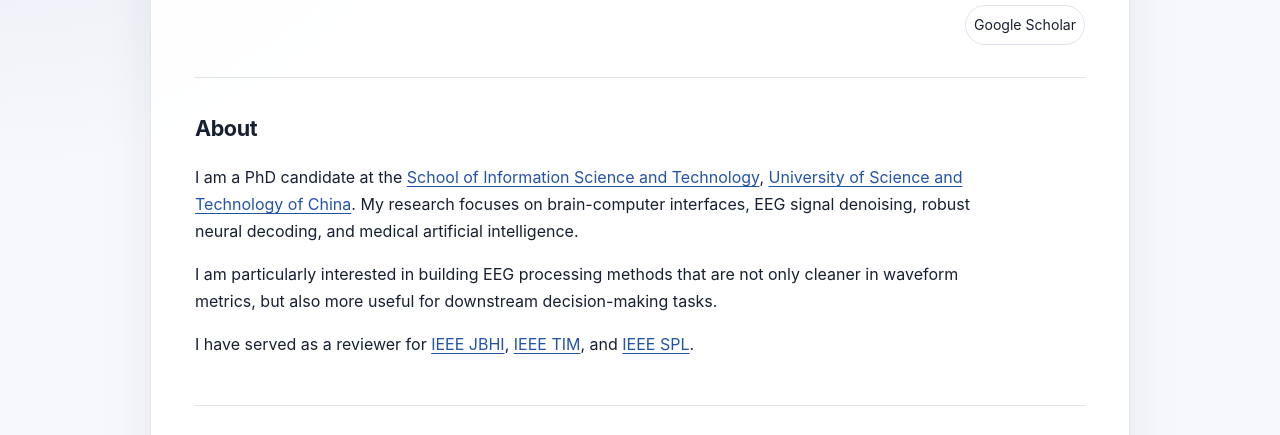
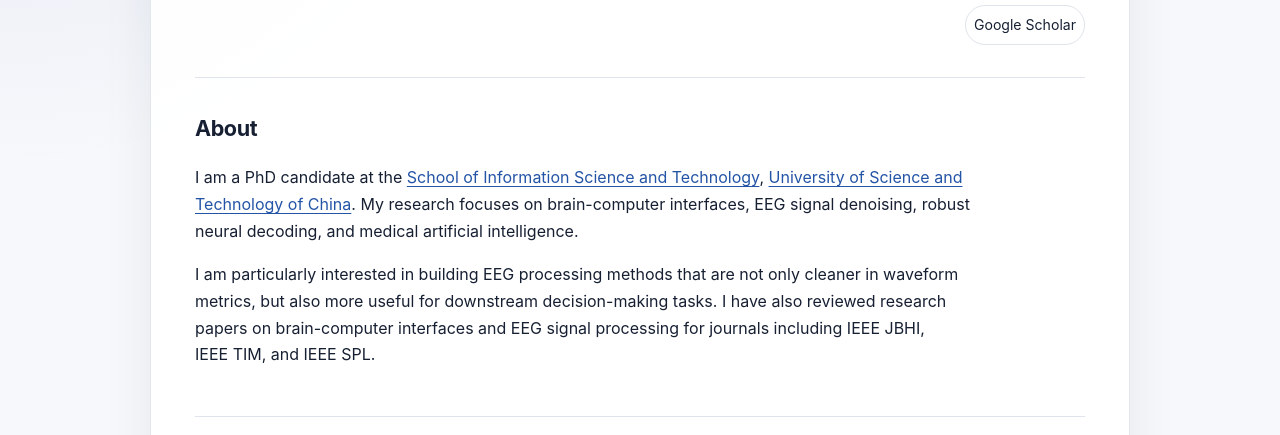
Before and after one commit to hanyilinn/hanyilinn.github.io, a plain HTML site: page index.html in a window 1280 px wide. Shown: the part 343-778 px from the top of the page. Drawn offline with Linux system fonts and the light colour scheme.

Commit message:
Refine reviewer experience in About

```diff
--- a/index.html
+++ b/index.html
@@ -50,13 +50,9 @@
         <p>
           I am particularly interested in building EEG processing methods that are
           not only cleaner in waveform metrics, but also more useful for downstream
-          decision-making tasks.
-        </p>
-        <p>
-          I have served as a reviewer for
-          <a href="https://www.embs.org/jbhi/" title="IEEE Journal of Biomedical and Health Informatics">IEEE&nbsp;JBHI</a>,
-          <a href="https://ieee-ims.org/publication/ieee-tim" title="IEEE Transactions on Instrumentation and Measurement">IEEE&nbsp;TIM</a>, and
-          <a href="https://signalprocessingsociety.org/publications-resources/ieee-signal-processing-letters" title="IEEE Signal Processing Letters">IEEE&nbsp;SPL</a>.
+          decision-making tasks. I have also reviewed research papers on
+          brain-computer interfaces and EEG signal processing for journals including
+          IEEE&nbsp;JBHI, IEEE&nbsp;TIM, and IEEE&nbsp;SPL.
         </p>
       </section>
 
```
